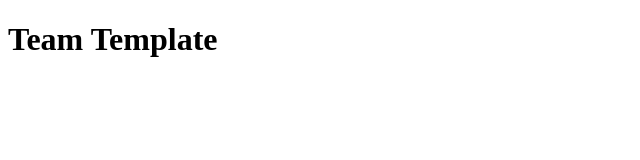
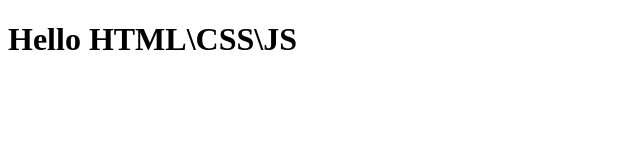
Before and after one commit to aleksandr-zhydok-java/personal_work_html, a plain HTML site: page index.html in a window 1280 px wide. Shown: the whole page, without its empty margins (0-640 px from the left). Drawn offline with Linux system fonts and the light colour scheme.

Commit message:
add Hello

```diff
--- a/index.html
+++ b/index.html
@@ -9,7 +9,7 @@
 </head>
 <body>
     <header>
-        <h1>Team Template</h1>
+        <h1>Hello HTML\CSS\JS</h1>
     </header>
     <main>
 
```
